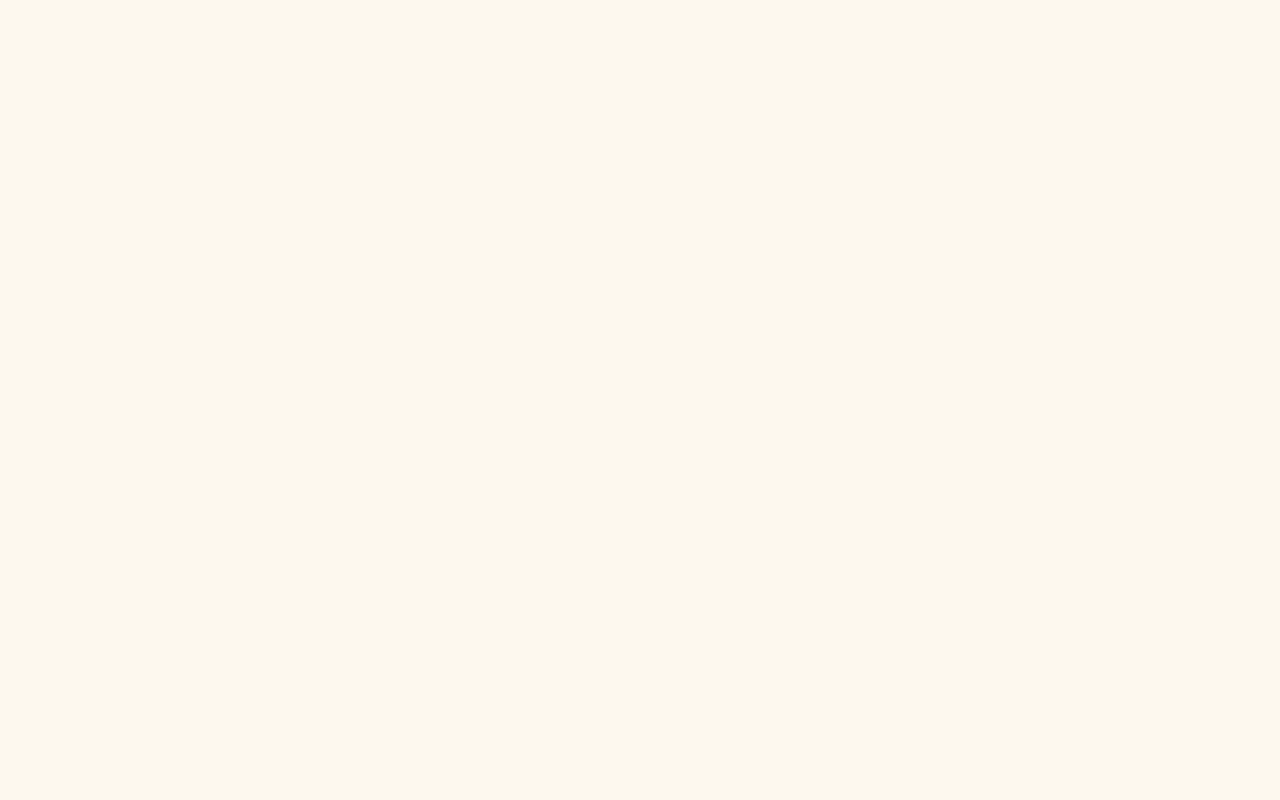
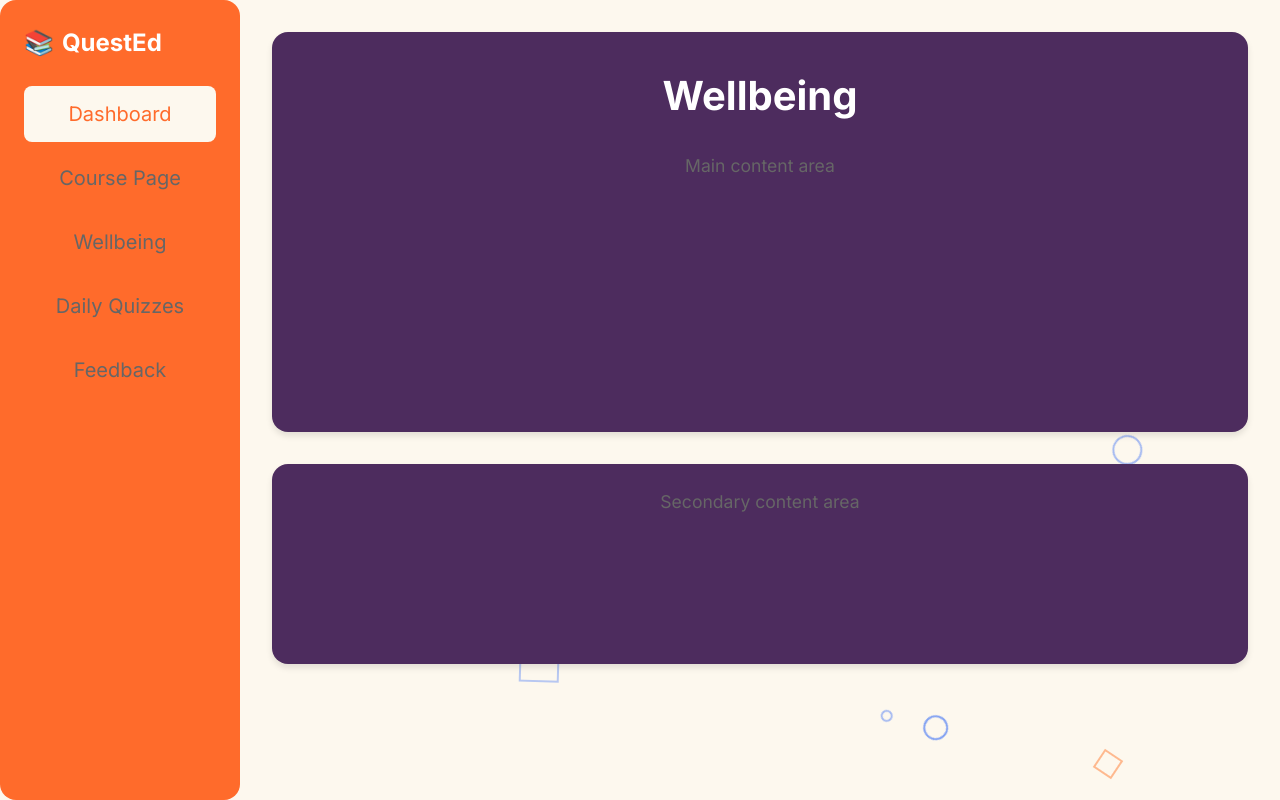
Before and after one commit to GeetikaAkki/-QuestEd, a React (Create React App) app in the folder frontend/: page /wellbeing in a window 1280 px wide. Before the commit this address had no page. Built offline with nearby package versions, Linux system fonts and the light colour scheme.

Commit message:
wellbeing

```diff
--- a/frontend/src/App.js
+++ b/frontend/src/App.js
@@ -8,10 +8,11 @@ import Dashboard from "./dashboard/Dashboard";
 import ComputerScience from "./dashboard/ComputerScience";
 import CourseDropdown from "./dashboard/CourseDropdown";
 import QuizTemplate from "./dashboard/QuizTemplate";
+import Wellbeing from "./dashboard/Wellbeing";
 
 const Layout = ({ children }) => {
   const location = useLocation();
-  const showSidebar = ["/dashboard", "/computer-science", "/course","/quiz"].includes(location.pathname);
+  const showSidebar = ["/dashboard", "/computer-science", "/course","/quiz", "/wellbeing"].includes(location.pathname);
 
   return (
     <div style={{ display: "flex", height: "100vh" }}>
@@ -35,6 +36,7 @@ const App = () => {
           <Route path="/computer-science" element={<ComputerScience />} />
           <Route path="/course" element={<CourseDropdown />} />
           <Route path="/quiz" element={<QuizTemplate />} />
+          <Route path="/wellbeing" element={<Wellbeing />} />
 
         </Routes>
       </Layout>
--- /dev/null
+++ b/frontend/src/dashboard/Wellbeing.css
@@ -0,0 +1,141 @@
+.wellbeing-container {
+    position: relative;
+    width: 100%;
+    min-height: 100vh;
+    padding: 2rem;
+    background-color: #FDF8EE;
+    overflow: hidden;
+  }
+
+  .content-wrapper {
+    display: flex;
+    flex-direction: column;
+    gap: 2rem;
+    max-width: 1200px;
+    margin: 0 auto;
+    position: relative;
+    z-index: 1;
+  }
+
+  .large-box {
+    background-color: #4D2C5E;
+    backdrop-filter: blur(8px);
+    border-radius: 1rem;
+    padding: 2rem;
+    min-height: 400px;
+    box-shadow: 0 4px 6px rgba(0, 0, 0, 0.1);
+    transition: transform 0.3s ease, box-shadow 0.3s ease;
+  }
+
+  .large-box:hover {
+    transform: translateY(-5px);
+    box-shadow: 0 8px 12px rgba(0, 0, 0, 0.15);
+  }
+
+  .small-box {
+    background-color: #4D2C5E;
+    backdrop-filter: blur(8px);
+    border-radius: 1rem;
+    padding: 1.5rem;
+    min-height: 200px;
+    box-shadow: 0 4px 6px rgba(0, 0, 0, 0.1);
+    transition: transform 0.3s ease, box-shadow 0.3s ease;
+  }
+
+  .small-box:hover {
+    transform: translateY(-5px);
+    box-shadow: 0 8px 12px rgba(0, 0, 0, 0.15);
+  }
+
+  .title {
+    font-size: 2.5rem;
+    font-weight: bold;
+    color: #ffffff;
+    margin-bottom: 1.5rem;
+    text-align: center;
+  }
+
+  .placeholder-text {
+    color: #666;
+    text-align: center;
+    font-size: 1.1rem;
+  }
+
+  /* Background animations */
+  .background-container {
+    position: absolute;
+    inset: 0;
+    overflow: hidden;
+    z-index: 0;
+  }
+
+  .shape {
+    position: absolute;
+    opacity: 0.2;
+    border: 2px solid;
+    animation: moveAndRotate 15s infinite ease-in-out;
+  }
+
+  /* Shape styles */
+  .shape-1 { top: 80px; left: 160px; width: 48px; height: 48px; border-color: #FF7426; animation-duration: 15s; }
+  .shape-2 { top: 240px; right: 320px; width: 32px; height: 32px; border-radius: 50%; border-color: #4C7BF4; animation-duration: 12s; }
+  .shape-3 { bottom: 80px; left: 240px; width: 40px; height: 40px; border-color: #4C7BF4; animation-duration: 20s; }
+  .shape-4 { top: 160px; right: 160px; width: 64px; height: 64px; border-color: #FF7426; animation-duration: 18s; }
+  .shape-5 { top: 50px; left: 10%; width: 20px; height: 20px; border-radius: 50%; border-color: #FF7426; animation-duration: 25s; animation-delay: -5s; }
+  .shape-6 { top: 300px; right: 10%; width: 24px; height: 24px; border-radius: 50%; border-color: #4C7BF4; animation-duration: 22s; animation-delay: -2s; }
+  .shape-7 { top: 200px; left: 15%; width: 16px; height: 16px; border-color: #FF7426; animation-duration: 30s; animation-delay: -3s; }
+  .shape-8 { bottom: 100px; left: 20%; width: 28px; height: 28px; border-radius: 50%; border-color: #4C7BF4; animation-duration: 28s; animation-delay: -1s; }
+  .shape-9 { top: 5%; right: 25%; width: 10px; height: 10px; border-radius: 50%; border-color: #FF7426; animation-duration: 18s; animation-delay: -6s; }
+  .shape-10 { top: 60%; left: 40%; width: 18px; height: 18px; border-radius: 50%; border-color: #4C7BF4; animation-duration: 24s; animation-delay: -4s; }
+  .shape-11 { bottom: 30px; left: 80%; width: 22px; height: 22px; border-color: #FF7426; animation-duration: 35s; animation-delay: -7s; }
+  .shape-12 { top: 85%; left: 60%; width: 12px; height: 12px; border-radius: 50%; border-color: #4C7BF4; animation-duration: 40s; animation-delay: -10s; }
+  .shape-13 { top: 25%; right: 45%; width: 35px; height: 35px; border-color: #FF7426; animation-duration: 32s; animation-delay: -8s; }
+  .shape-14 { bottom: 15%; right: 30%; width: 25px; height: 25px; border-radius: 50%; border-color: #4C7BF4; animation-duration: 28s; animation-delay: -12s; }
+  .shape-15 { top: 40%; left: 25%; width: 20px; height: 20px; border-color: #FF7426; animation-duration: 45s; animation-delay: -15s; }
+  .shape-16 { bottom: 45%; right: 15%; width: 30px; height: 30px; border-radius: 50%; border-color: #4C7BF4; animation-duration: 38s; animation-delay: -9s; }
+  .shape-17 { top: 70%; left: 35%; width: 15px; height: 15px; border-color: #FF7426; animation-duration: 42s; animation-delay: -11s; }
+  .shape-18 { top: 35%; right: 55%; width: 28px; height: 28px; border-radius: 50%; border-color: #4C7BF4; animation-duration: 36s; animation-delay: -14s; }
+
+  @keyframes moveAndRotate {
+    0% {
+      transform: translate(0, 0) rotate(0deg);
+      opacity: 0.2;
+    }
+    25% {
+      transform: translate(40px, -40px) rotate(90deg);
+      opacity: 0.4;
+    }
+    50% {
+      transform: translate(0, 80px) rotate(180deg);
+      opacity: 0.6;
+    }
+    75% {
+      transform: translate(-40px, 40px) rotate(270deg);
+      opacity: 0.8;
+    }
+    100% {
+      transform: translate(0, 0) rotate(360deg);
+      opacity: 0.2;
+    }
+  }
+
+  /* Responsive adjustments */
+  @media (max-width: 768px) {
+    .wellbeing-container {
+      padding: 1rem;
+    }
+
+    .large-box {
+      min-height: 300px;
+      padding: 1.5rem;
+    }
+
+    .small-box {
+      min-height: 150px;
+      padding: 1rem;
+    }
+
+    .title {
+      font-size: 2rem;
+    }
+  }
--- /dev/null
+++ b/frontend/src/dashboard/Wellbeing.jsx
@@ -0,0 +1,32 @@
+import React from 'react';
+import './Wellbeing.css';
+
+const Background = () => (
+  <div className="background-container">
+    {[...Array(18)].map((_, i) => (
+      <div key={i} className={`shape shape-${i + 1}`}></div>
+    ))}
+  </div>
+);
+
+const Wellbeing = () => {
+  return (
+    <div className="wellbeing-container">
+      <Background />
+      <div className="content-wrapper">
+        <div className="large-box">
+          <h2 className="title">Wellbeing</h2>
+          {/* Content for large box goes here */}
+          <p className="placeholder-text">Main content area</p>
+        </div>
+
+        <div className="small-box">
+          {/* Content for small box goes here */}
+          <p className="placeholder-text">Secondary content area</p>
+        </div>
+      </div>
+    </div>
+  );
+};
+
+export default Wellbeing;
```
